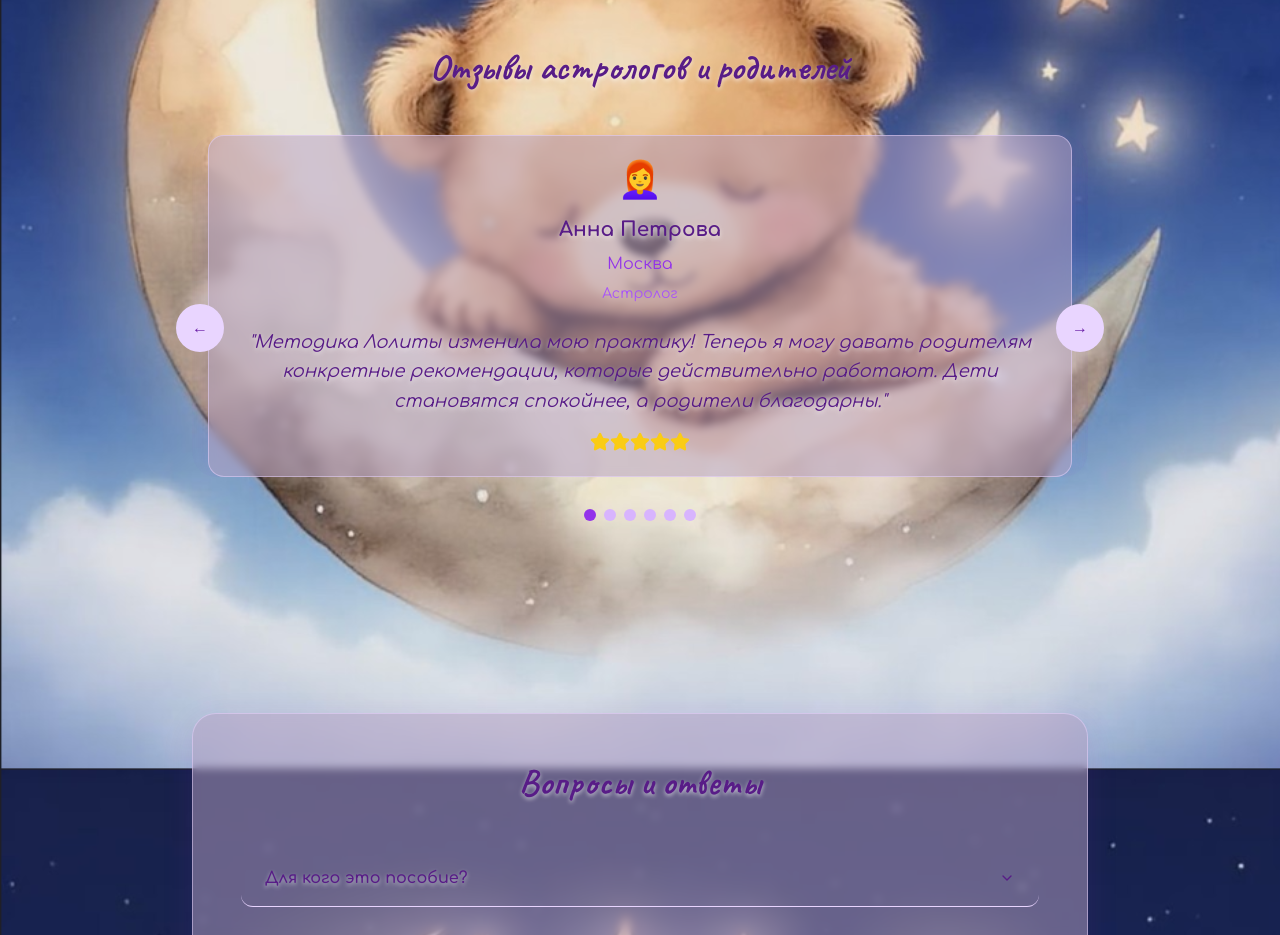
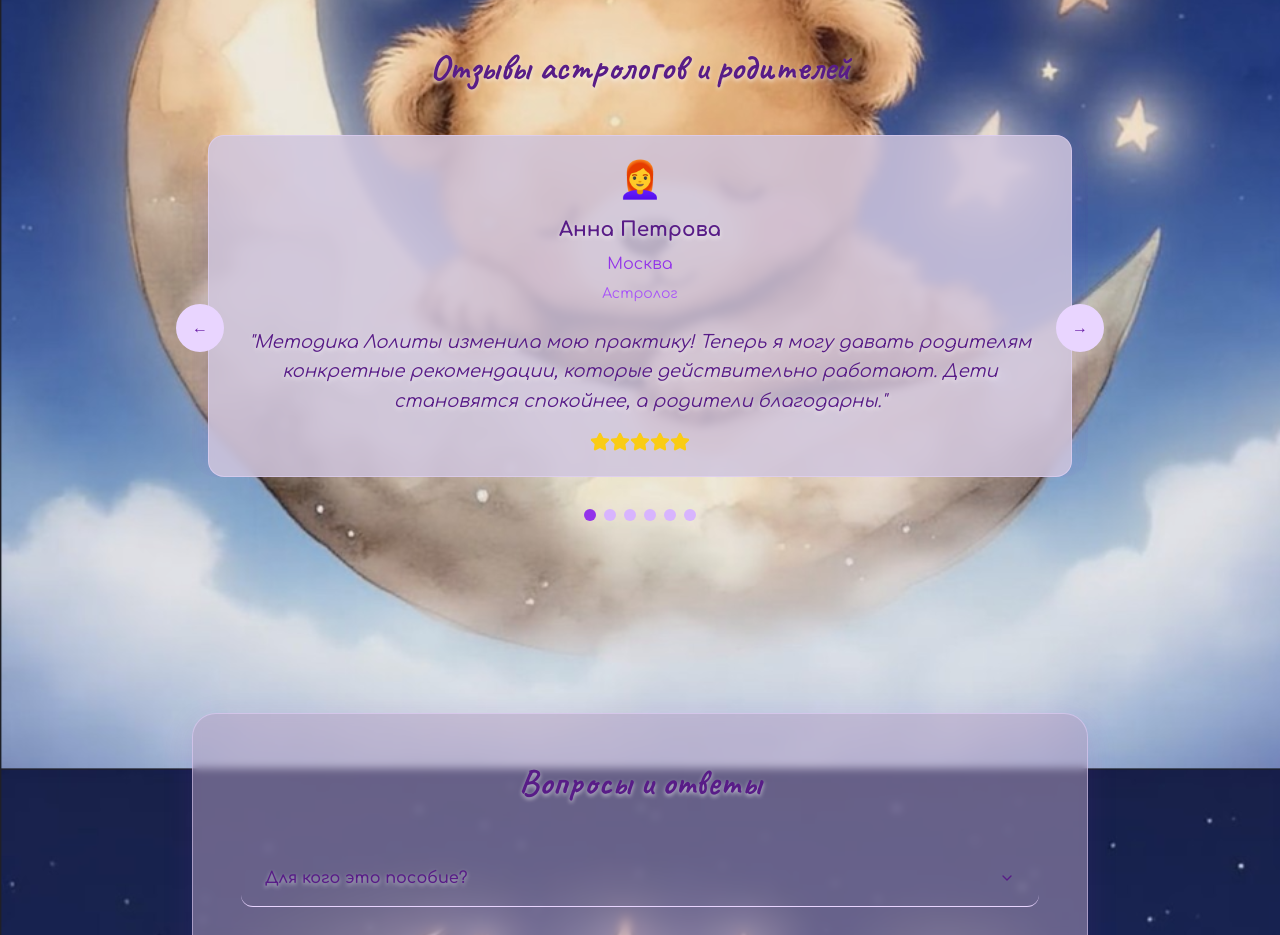
Before and after one commit to JohnCakeman/astro-child-dreams-site, a React (Vite) app: page / in a window 1280 px wide. Shown: the part 4160-5095 px from the top of the page. Built offline with nearby package versions, Linux system fonts and the light colour scheme.

Commit message:
Visual edit in Lovable
Edited UI in Lovable

```diff
--- a/src/components/Testimonials.tsx
+++ b/src/components/Testimonials.tsx
@@ -57,7 +57,7 @@ const Testimonials = () => {
             transform: `translateX(-${currentSlide * 100}%)`
           }}>
               {testimonials.map((testimonial, index) => <div key={index} className="w-full flex-shrink-0 px-4">
-                  <div className="testimonial-card text-center bg-[#b49fc5]/[0.51]">
+                  <div className="testimonial-card text-center bg-[#cfc5dd]/85">
                     <div className="text-4xl mb-4">{testimonial.avatar}</div>
                     <h4 className="text-xl font-bold magic-text mb-2">
                       {testimonial.name}
```
